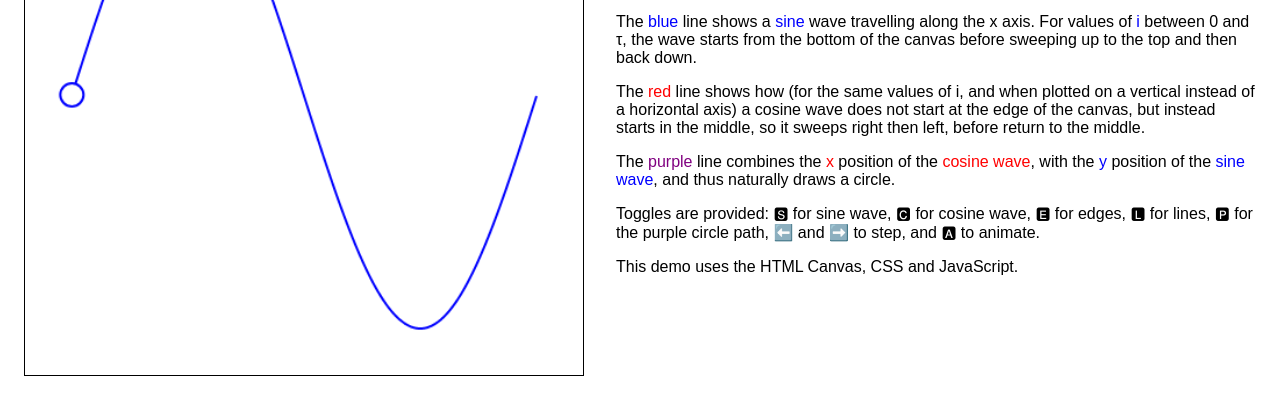
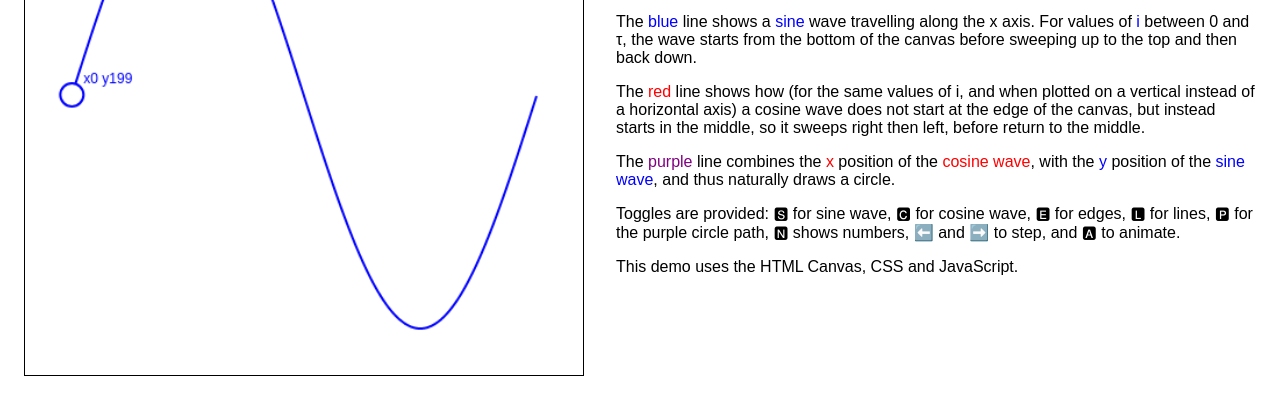
Before and after one commit to portsoc/canvascircle, a plain HTML site: page index.html in a window 1280 px wide. Shown: the part 312-726 px from the top of the page. Drawn offline with Linux system fonts and the light colour scheme.

Commit message:
add numbers to blobs visibility optional by toggling n

```diff
--- a/circle.js
+++ b/circle.js
@@ -20,7 +20,8 @@ const show = {
   lines: false,
   edges: false,
   circle: false,
-  auto: false
+  auto: false,
+  numbers: true
 };
 
 function onoff(e) {
@@ -29,6 +30,7 @@ function onoff(e) {
   if (e.key === "l") show.lines = !show.lines;
   if (e.key === "p") show.circle = !show.circle;
   if (e.key === "e") show.edges = !show.edges;
+  if (e.key === "n") show.numbers = !show.numbers;
   if (e.key === "ArrowRight") {
     stepOn(+10);
     show.auto = false;
@@ -51,6 +53,7 @@ canvas.width=2*r+margin;
 canvas.height=2*r+margin;
 c.translate(margin/2, margin/2);
 c.lineWidth = 2;
+c.font = '12px sans-serif';
 
 function drawBlob(x,y, fill, stroke) {
   c.beginPath();
@@ -60,6 +63,11 @@ function drawBlob(x,y, fill, stroke) {
   c.fill();
   c.stroke();
   c.closePath();
+
+  if (show.numbers) {
+    c.fillStyle = stroke;
+    c.fillText("x" + x.toFixed(0) + " y" + y.toFixed(0), x+blobsize, y-blobsize);
+  }
 }
 
 function drawConn(x,y, x1,y1, col, dashed = false) {
--- a/index.html
+++ b/index.html
@@ -17,7 +17,7 @@
 
   <p>The <b>purple</b> line combines the <em>x</em> position of the <em>cosine wave</em>, with the <i>y</i> position of the <i>sine wave</i>, and thus naturally draws a circle.
 
-  <p>Toggles are provided: 🆂 for sine wave, 🅲 for cosine wave, 🅴 for edges, 🅻 for lines, 🅿 for the purple circle path, ⬅️ and ➡️ to step, and 🅰 to animate.
+  <p>Toggles are provided: 🆂 for sine wave, 🅲 for cosine wave, 🅴 for edges, 🅻 for lines, 🅿 for the purple circle path, 🅽 shows numbers,  ⬅️ and ➡️ to step, and 🅰 to animate.
 
   <p>This demo uses the HTML Canvas, CSS and JavaScript.</p>
 </main>
```
